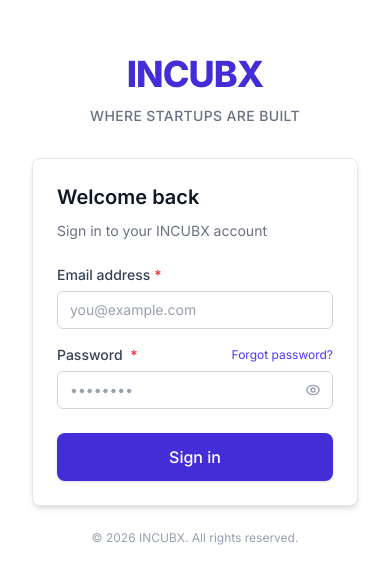
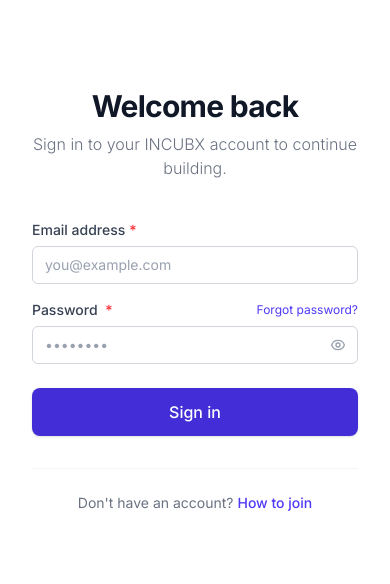
Before and after one commit to sathwikshetty0/IncubX, a Next.js app: page /login in a window 390 px wide. Shown: the part 122-706 px from the top of the page. Built offline with nearby package versions, Linux system fonts and the light colour scheme.

Commit message:
fix: resolve JSX syntax errors and refine auth pages to match new split layout

```diff
--- a/src/app/(auth)/login/page.tsx
+++ b/src/app/(auth)/login/page.tsx
@@ -7,7 +7,6 @@
 import { getRoleRedirect } from '@/lib/auth'
 import { Button } from '@/components/ui/button'
 import { Input } from '@/components/ui/input'
-import { Card, CardContent, CardHeader } from '@/components/ui/card'
 
 export default function LoginPage() {
   const router = useRouter()
@@ -85,26 +84,13 @@
   }
 
   return (
-    <div className="w-full max-w-md">
-      {/* Logo */}
-      <div className="text-center mb-8">
-        <div className="inline-flex items-center justify-center mb-3">
-          <span className="text-4xl font-extrabold tracking-tight text-indigo-700">
-            INCUBX
-          </span>
-        </div>
-        <p className="text-gray-500 text-sm font-medium tracking-wide uppercase">
-          Where Startups Are Built
-        </p>
+    <div className="w-full">
+      <div className="mb-10 text-center lg:text-left">
+        <h1 className="text-3xl font-bold text-gray-900 tracking-tight">Welcome back</h1>
+        <p className="text-gray-500 mt-2 font-light">Sign in to your INCUBX account to continue building.</p>
       </div>
 
-      <Card className="shadow-md">
-        <CardHeader className="pb-2 pt-6 px-6">
-          <h1 className="text-xl font-semibold text-gray-900">Welcome back</h1>
-          <p className="text-sm text-gray-500 mt-1">Sign in to your INCUBX account</p>
-        </CardHeader>
-
-        <CardContent className="px-6 pb-6 pt-4">
+      <div className="space-y-6">
         <form onSubmit={handleSubmit} noValidate className="space-y-4">
           <Input
             label="Email address"
@@ -148,7 +134,7 @@
               >
                 {showPassword ? (
                   <svg className="h-4 w-4" fill="none" viewBox="0 0 24 24" stroke="currentColor" strokeWidth={2}>
-                      <path strokeLinecap="round" strokeLinejoin="round" d="M13.875 18.825A10.05 10.05 0 0112 19c-4.478 0-8.268-2.943-9.543-7a9.97 9.97 0 011.563-3.029m5.858.908a3 3 0 114.243 4.243M9.878 9.878l4.242 4.242M9.88 9.88l-3.29-3.29m7.532 7.532l3.29 3.29M3 3l3.59 3.59m0 0A9.953 9.953 0 0112 5c4.478 0 8.268 2.943 9.543 7a10.025 10.025 0 01-4.132 5.411m0 0L21 21" />
+                    <path strokeLinecap="round" strokeLinejoin="round" d="M13.875 18.825A10.05 10.05 0 0112 19c-4.478 0-8.268-2.943-9.543-7a9.97 9.97 0 011.563-3.029m5.858.908a3 3 0 114.243 4.243M9.878 9.878l4.242 4.242M9.88 9.88l-3.29-3.29m7.532 7.532l3.29 3.29M3 3l3.59 3.59m0 0A9.953 9.953 0 0112 5c4.478 0 8.268-2.943 9.543 7a10.025 10.025 0 01-4.132 5.411m0 0L21 21" />
                   </svg>
                 ) : (
                   <svg className="h-4 w-4" fill="none" viewBox="0 0 24 24" stroke="currentColor" strokeWidth={2}>
@@ -179,12 +165,13 @@
             {loading ? 'Signing in…' : 'Sign in'}
           </Button>
         </form>
-        </CardContent>
-      </Card>
 
-      <p className="text-center text-xs text-gray-400 mt-6">
-        &copy; {new Date().getFullYear()} INCUBX. All rights reserved.
+        <div className="mt-8 pt-6 border-t border-gray-100 text-center">
+          <p className="text-sm text-gray-500">
+            Don't have an account? <span className="text-indigo-600 font-medium cursor-help" title="Contact your program manager for an invitation.">How to join</span>
           </p>
+        </div>
+      </div>
     </div>
   )
 }
--- a/src/app/(auth)/register/[token]/page.tsx
+++ b/src/app/(auth)/register/[token]/page.tsx
@@ -5,7 +5,6 @@
 import { createClient } from '@/lib/supabase/client'
 import { Button } from '@/components/ui/button'
 import { Input } from '@/components/ui/input'
-import { Card, CardContent, CardHeader } from '@/components/ui/card'
 import { Badge } from '@/components/ui/badge'
 
 interface TokenData {
@@ -79,8 +78,6 @@
     try {
       const supabase = createClient()
 
-      // Sign in with the token-provided email using a magic/temp approach:
-      // Since the admin created the user, we update their password + metadata
       const { error: updateError } = await supabase.auth.updateUser({
         password,
         data: {
@@ -91,8 +88,6 @@
       })
 
       if (updateError) {
-        // User may need to sign in first via the invite link (handled by Supabase email)
-        // Attempt sign-up if user doesn't exist
         const { error: signUpError } = await supabase.auth.signUp({
           email: tokenData!.email,
           password,
@@ -117,95 +112,59 @@
     }
   }
 
-  // Loading state
   if (tokenLoading) {
     return (
-      <div className="w-full max-w-md">
-        <div className="text-center mb-8">
-          <span className="text-4xl font-extrabold tracking-tight text-indigo-700">INCUBX</span>
-        </div>
-        <Card className="shadow-md">
-          <CardContent className="py-12 flex flex-col items-center gap-3">
-            <svg className="h-8 w-8 animate-spin text-indigo-600" fill="none" viewBox="0 0 24 24">
+      <div className="w-full flex flex-col items-center justify-center py-12">
+        <svg className="h-8 w-8 animate-spin text-indigo-600 mb-4" fill="none" viewBox="0 0 24 24">
           <circle className="opacity-25" cx="12" cy="12" r="10" stroke="currentColor" strokeWidth="4" />
           <path className="opacity-75" fill="currentColor" d="M4 12a8 8 0 018-8V0C5.373 0 0 5.373 0 12h4z" />
         </svg>
-            <p className="text-sm text-gray-500">Validating your invitation…</p>
-          </CardContent>
-        </Card>
+        <p className="text-sm text-gray-500 font-light">Validating your invitation…</p>
       </div>
     )
   }
 
-  // Invalid token
   if (tokenError) {
     return (
-      <div className="w-full max-w-md">
-        <div className="text-center mb-8">
-          <span className="text-4xl font-extrabold tracking-tight text-indigo-700">INCUBX</span>
-        </div>
-        <Card className="shadow-md">
-          <CardContent className="py-12 flex flex-col items-center gap-4 text-center">
-            <div className="h-12 w-12 rounded-full bg-red-100 flex items-center justify-center">
-              <svg className="h-6 w-6 text-red-600" fill="none" viewBox="0 0 24 24" stroke="currentColor" strokeWidth={2}>
+      <div className="w-full text-center py-12">
+        <div className="h-16 w-16 rounded-full bg-red-100 flex items-center justify-center mx-auto mb-6">
+          <svg className="h-8 w-8 text-red-600" fill="none" viewBox="0 0 24 24" stroke="currentColor" strokeWidth={2}>
             <path strokeLinecap="round" strokeLinejoin="round" d="M6 18L18 6M6 6l12 12" />
           </svg>
         </div>
-            <div>
-              <h2 className="text-lg font-semibold text-gray-900">Invalid Invitation</h2>
-              <p className="text-sm text-gray-500 mt-1">{tokenError}</p>
-            </div>
-            <Button variant="outline" size="sm" onClick={() => router.push('/login')}>
-              Back to Sign In
+        <h2 className="text-2xl font-bold text-gray-900 mb-2">Invalid Invitation</h2>
+        <p className="text-gray-500 mb-8 font-light max-w-sm mx-auto">{tokenError}</p>
+        <Button variant="outline" asChild>
+          <Link href="/login">Back to Sign In</Link>
         </Button>
-          </CardContent>
-        </Card>
       </div>
     )
   }
 
   return (
-    <div className="w-full max-w-md">
-      {/* Logo */}
-      <div className="text-center mb-8">
-        <span className="text-4xl font-extrabold tracking-tight text-indigo-700">INCUBX</span>
-        <p className="text-gray-500 text-sm font-medium tracking-wide uppercase mt-1">
-          Where Startups Are Built
-        </p>
+    <div className="w-full">
+      <div className="mb-8 text-center lg:text-left">
+        <div className="flex items-center justify-center lg:justify-start gap-2 mb-4">
+          <Badge variant="indigo">Official Invitation</Badge>
+          <span className="text-xs text-gray-400 uppercase tracking-widest">Cohort 4</span>
+        </div>
+        <h1 className="text-3xl font-bold text-gray-900 tracking-tight">Create your account</h1>
+        <p className="text-gray-500 mt-2 font-light">Join the INCUBX ecosystem as a <span className="text-indigo-600 font-medium">{roleLabel(tokenData?.role ?? '')}</span>.</p>
       </div>
 
-      <Card className="shadow-md">
-        <CardHeader className="pb-2 pt-6 px-6">
-          <div className="flex items-center gap-2 mb-1">
-            <div className="h-8 w-8 rounded-full bg-indigo-100 flex items-center justify-center">
-              <svg className="h-4 w-4 text-indigo-600" fill="none" viewBox="0 0 24 24" stroke="currentColor" strokeWidth={2}>
-                <path strokeLinecap="round" strokeLinejoin="round" d="M3 8l7.89 5.26a2 2 0 002.22 0L21 8M5 19h14a2 2 0 002-2V7a2 2 0 00-2-2H5a2 2 0 00-2 2v10a2 2 0 002 2z" />
-              </svg>
-            </div>
-            <Badge variant="indigo">Invitation</Badge>
-          </div>
-          <h1 className="text-xl font-semibold text-gray-900">
-            You&apos;ve been invited to join INCUBX
-          </h1>
-          <p className="text-sm text-gray-500 mt-1">
-            Set up your account to get started
-          </p>
-        </CardHeader>
-
-        <CardContent className="px-6 pb-6 pt-4">
-          {/* Invite details */}
-          <div className="rounded-lg bg-indigo-50 border border-indigo-100 p-4 mb-5 space-y-2">
+      <div className="space-y-6">
+        <div className="rounded-xl bg-indigo-50/50 border border-indigo-100 p-5 space-y-3">
           <div className="flex items-center gap-2 text-sm">
-              <span className="text-gray-500 w-20 shrink-0">Email</span>
-              <span className="font-medium text-gray-900">{tokenData?.email}</span>
+            <span className="text-gray-500 w-24 shrink-0">Email</span>
+            <span className="font-medium text-gray-900 truncate">{tokenData?.email}</span>
           </div>
           <div className="flex items-center gap-2 text-sm">
-              <span className="text-gray-500 w-20 shrink-0">Role</span>
+            <span className="text-gray-500 w-24 shrink-0">Role</span>
             <span className="font-medium text-gray-900">{roleLabel(tokenData?.role ?? '')}</span>
           </div>
           {tokenData?.org_name && (
             <div className="flex items-center gap-2 text-sm">
-                <span className="text-gray-500 w-20 shrink-0">Organization</span>
+              <span className="text-gray-500 w-24 shrink-0">Organization</span>
               <span className="font-medium text-gray-900">{tokenData.org_name}</span>
             </div>
           )}
@@ -289,8 +248,13 @@
             {loading ? 'Setting up account…' : 'Accept invitation'}
           </Button>
         </form>
-        </CardContent>
-      </Card>
+
+        <div className="mt-8 pt-6 border-t border-gray-100">
+           <p className="text-xs text-gray-400 text-center font-light">
+             By accepting this invitation, you agree to the INCUBX Founder Code of Conduct and Terms of Service.
+           </p>
+        </div>
+      </div>
     </div>
   )
 }
```
Lines whose indentation alone changed are shown as unchanged.
